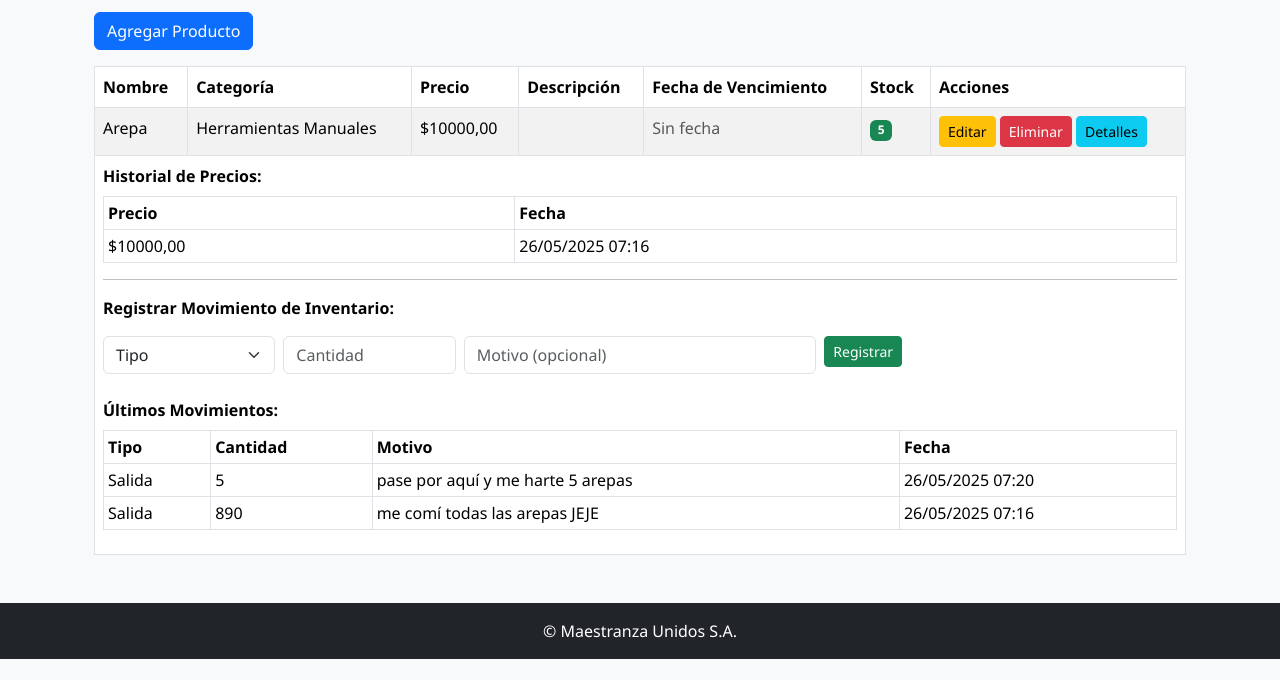
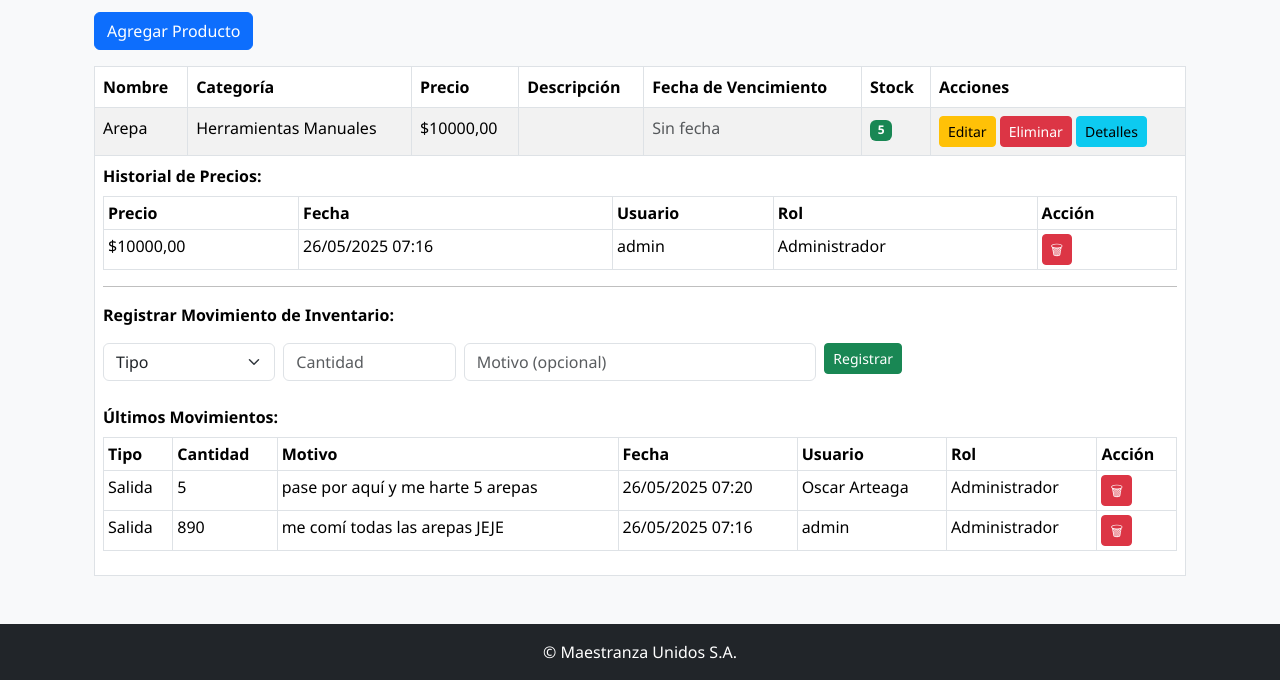
Before and after one commit to NerdSyntax/Maestranza, a Django app: page /productos/crud/ in a window 1280 px wide, after a click on "Detalles". Shown: the part 272-952 px from the top of the page. Before the commit the page ends 931 px from the top, so only its background shows below. Run offline with Django 5.2, Linux system fonts and the light colour scheme; a user stored in the database is signed in; data comes from the database, SQL or seed files in the repository; both versions use the stored data as it was after the commit.

Commit message:
se agrega que el admin pueda borrar historial precio y movimiento, que quede registrado usuario y rol en cada movimiento hecho

```diff
--- a/inventario/templates/inventario/producto_crud.html
+++ b/inventario/templates/inventario/producto_crud.html
@@ -71,15 +71,22 @@
         </td>
       </tr>
 
+      <!-- Detalles -->
       <tr class="collapse" id="historial{{ producto.id }}">
         <td colspan="7">
+
+          <!-- Historial de Precios -->
           <strong>Historial de Precios:</strong>
-          {% if producto.historial_precios.all %}
           <table class="table table-sm table-bordered mt-2">
             <thead>
               <tr>
                 <th>Precio</th>
                 <th>Fecha</th>
+                <th>Usuario</th>
+                <th>Rol</th>
+                {% if request.user.groups.first.name == 'Administrador' %}
+                <th>Acción</th>
+                {% endif %}
               </tr>
             </thead>
             <tbody>
@@ -87,18 +94,31 @@
               <tr>
                 <td>${{ h.precio }}</td>
                 <td>{{ h.fecha|date:"d/m/Y H:i" }}</td>
+                <td>
+                  {% if h.usuario %}
+                    {{ h.usuario.get_full_name|default:h.usuario.username }}
+                  {% else %}
+                    <em class="text-muted">Desconocido</em>
+                  {% endif %}
+                </td>
+                <td>{{ h.rol|default:"-" }}</td>
+                {% if request.user.groups.first.name == 'Administrador' %}
+                <td>
+                  <a href="{% url 'eliminar_historial_precio' h.id %}" class="btn btn-danger btn-sm"
+                     onclick="return confirm('¿Eliminar este historial de precio?');">🗑</a>
+                </td>
+                {% endif %}
               </tr>
               {% empty %}
-              <tr><td colspan="2">No hay historial.</td></tr>
+              <tr><td colspan="5">No hay historial.</td></tr>
               {% endfor %}
             </tbody>
           </table>
-          {% endif %}
 
           <hr>
 
+          <!-- Registrar Movimiento -->
           <strong>Registrar Movimiento de Inventario:</strong>
-          {% if producto.id %}
           <form method="post" action="{% url 'registrar_movimiento_directo' producto.id %}" class="row g-2 mt-2">
             {% csrf_token %}
             <div class="col-md-2">
@@ -118,10 +138,8 @@
               <button type="submit" class="btn btn-sm btn-success">Registrar</button>
             </div>
           </form>
-          {% else %}
-            <p class="text-danger">Error: producto sin ID, no se puede registrar movimiento.</p>
-          {% endif %}
 
+          <!-- Últimos Movimientos -->
           <strong class="mt-4 d-block">Últimos Movimientos:</strong>
           <table class="table table-sm table-bordered mt-2">
             <thead>
@@ -130,6 +148,11 @@
                 <th>Cantidad</th>
                 <th>Motivo</th>
                 <th>Fecha</th>
+                <th>Usuario</th>
+                <th>Rol</th>
+                {% if request.user.groups.first.name == 'Administrador' %}
+                <th>Acción</th>
+                {% endif %}
               </tr>
             </thead>
             <tbody>
@@ -139,19 +162,37 @@
                 <td>{{ mov.cantidad }}</td>
                 <td>{{ mov.motivo|default:"—" }}</td>
                 <td>{{ mov.fecha|date:"d/m/Y H:i" }}</td>
+                <td>
+                  {% if mov.usuario %}
+                    {{ mov.usuario.get_full_name|default:mov.usuario.username }}
+                  {% else %}
+                    <em class="text-muted">Desconocido</em>
+                  {% endif %}
+                </td>
+                <td>{{ mov.rol|default:"-" }}</td>
+                {% if request.user.groups.first.name == 'Administrador' %}
+                <td>
+                  <a href="{% url 'eliminar_movimiento' mov.id %}" class="btn btn-danger btn-sm"
+                     onclick="return confirm('¿Eliminar este movimiento?');">🗑</a>
+                </td>
+                {% endif %}
               </tr>
               {% empty %}
-              <tr><td colspan="4">Sin movimientos aún.</td></tr>
+              <tr><td colspan="7">Sin movimientos aún.</td></tr>
               {% endfor %}
             </tbody>
           </table>
+
         </td>
       </tr>
-      {% empty %}
-      <tr>
-        <td colspan="7" class="text-center">No hay productos registrados.</td>
-      </tr>
       {% endfor %}
+   {% for producto in productos %}
+{% empty %}
+  <tr>
+    <td colspan="7" class="text-center">No hay productos registrados.</td>
+  </tr>
+{% endfor %}
+
     </tbody>
   </table>
 </div>
--- a/inventario/urls.py
+++ b/inventario/urls.py
@@ -10,19 +10,29 @@ urlpatterns = [
 
     path('tienda/', views.tienda_view, name='tienda'),
 
-
     # CRUD de productos
     path('productos/registrar/', views.registro_producto, name='registro_producto'),
     path('productos/crud/', views.producto_crud, name='producto_crud'),
     path('productos/editar/<int:producto_id>/', views.editar_producto, name='editar_producto'),
+
     # CRUD de usuarios
     path('usuarios/', views.usuarios_crud, name='usuarios_crud'),
+
+    # Carrito
     path('carrito/', views.ver_carrito, name='ver_carrito'),
+
+    # Historial precios
     path('productos/historial/<int:producto_id>/', views.historial_precios_producto, name='historial_precios'),
 
-
+    # Movimientos de inventario
     path('movimientos/', views.listar_movimientos, name='listar_movimientos'),
     path('movimientos/registrar/', views.registrar_movimiento, name='registrar_movimiento'),
     path('productos/movimiento/<int:producto_id>/', views.registrar_movimiento_directo, name='registrar_movimiento_directo'),
+
+    # Eliminación de historial y movimientos
+    path('productos/eliminar-historial/<int:historial_id>/', views.eliminar_historial_precio, name='eliminar_historial_precio'),
+    path('productos/eliminar-movimiento/<int:movimiento_id>/', views.eliminar_movimiento, name='eliminar_movimiento'),
+
+    # Logout
     path('logout/', views.logout_view, name='logout'),
 ]
--- a/inventario/views.py
+++ b/inventario/views.py
@@ -2,15 +2,15 @@ from django.shortcuts import render, redirect, get_object_or_404
 from django.contrib import messages
 from django.contrib.auth.models import User, Group
 from django.contrib.auth.decorators import login_required, user_passes_test
-from django.contrib.auth import authenticate, login
+from django.contrib.auth import authenticate, login, logout
 from django.views.decorators.http import require_POST
 from datetime import date, timedelta
 
 from .models import Producto, HistorialPrecio, MovimientoInventario, CategoriaProducto
 from .forms import ProductoForm, UsuarioForm, MovimientoInventarioForm
-from django.contrib.auth import logout
 
 
+# 🎯 Decorador: permite al grupo o admin
 def group_required_or_admin(group_name):
     def check_group(user):
         return user.is_authenticated and (
@@ -42,7 +42,6 @@ def login_view(request):
                 return redirect('index')
         else:
             messages.error(request, 'Usuario o contraseña incorrectos.')
-
     return render(request, 'inventario/login.html')
 
 
@@ -76,16 +75,13 @@ def registro_usuario(request):
                     last_name=last_name,
                     password=password
                 )
-                # Asignamos rol por defecto (Comprador)
                 comprador_group = Group.objects.get_or_create(name='Comprador')[0]
                 user.groups.add(comprador_group)
-
                 return redirect('login')
             else:
                 return render(request, 'inventario/registro_usuario.html', {
                     'error': "El nombre de usuario ya existe."
                 })
-
     return render(request, 'inventario/registro_usuario.html')
 
 
@@ -128,7 +124,13 @@ def registro_producto(request):
         form = ProductoForm(request.POST, request.FILES)
         if form.is_valid():
             producto = form.save()
-            HistorialPrecio.objects.create(producto=producto, precio=producto.precio)
+            rol = request.user.groups.first().name if request.user.groups.exists() else "Sin rol"
+            HistorialPrecio.objects.create(
+                producto=producto,
+                precio=producto.precio,
+                usuario=request.user,
+                rol=rol
+            )
             return redirect('producto_crud')
     else:
         form = ProductoForm()
@@ -146,7 +148,13 @@ def editar_producto(request, producto_id):
         if form.is_valid():
             producto_actualizado = form.save()
             if producto_actualizado.precio != precio_anterior:
-                HistorialPrecio.objects.create(producto=producto_actualizado, precio=producto_actualizado.precio)
+                rol = request.user.groups.first().name if request.user.groups.exists() else "Sin rol"
+                HistorialPrecio.objects.create(
+                    producto=producto_actualizado,
+                    precio=producto_actualizado.precio,
+                    usuario=request.user,
+                    rol=rol
+                )
             messages.success(request, "Producto modificado exitosamente.")
             return redirect('producto_crud')
     else:
@@ -231,12 +239,33 @@ def historial_precios_producto(request, producto_id):
 
 
 @login_required
+@group_required_or_admin('Administrador')
+def eliminar_historial_precio(request, historial_id):
+    historial = get_object_or_404(HistorialPrecio, pk=historial_id)
+    historial.delete()
+    messages.success(request, "Historial eliminado.")
+    return redirect('producto_crud')
+
+
+@login_required
+@group_required_or_admin('Administrador')
+def eliminar_movimiento(request, movimiento_id):
+    movimiento = get_object_or_404(MovimientoInventario, pk=movimiento_id)
+    movimiento.delete()
+    messages.success(request, "Movimiento eliminado.")
+    return redirect('producto_crud')
+
+
+@login_required
 @group_required_or_admin('Empleado')
 def registrar_movimiento(request):
     if request.method == 'POST':
         form = MovimientoInventarioForm(request.POST)
         if form.is_valid():
-            movimiento = form.save()
+            movimiento = form.save(commit=False)
+            movimiento.usuario = request.user
+            movimiento.rol = request.user.groups.first().name if request.user.groups.exists() else "Sin rol"
+            movimiento.save()
             if movimiento.tipo == 'entrada':
                 movimiento.producto.stock += movimiento.cantidad
             elif movimiento.tipo == 'salida':
@@ -266,11 +295,13 @@ def registrar_movimiento_directo(request, producto_id):
     motivo = request.POST.get('motivo', '')
 
     if tipo in ['entrada', 'salida'] and cantidad > 0:
-        MovimientoInventario.objects.create(
+        movimiento = MovimientoInventario.objects.create(
             producto=producto,
             tipo=tipo,
             cantidad=cantidad,
-            motivo=motivo
+            motivo=motivo,
+            usuario=request.user,
+            rol=request.user.groups.first().name if request.user.groups.exists() else "Sin rol"
         )
         if tipo == 'entrada':
             producto.stock += cantidad
@@ -280,14 +311,11 @@ def registrar_movimiento_directo(request, producto_id):
         messages.success(request, f"Movimiento '{tipo}' registrado para {producto.nombre}.")
     else:
         messages.error(request, "Error al registrar movimiento.")
-
     return redirect('producto_crud')
 
 
-# Vista abierta al público
 def ver_carrito(request):
     return render(request, 'inventario/carrito.html')
-
 
 
 def logout_view(request):
```
Also changed, not shown: inventario/models.py (+40 -14 lines), db.sqlite3, inventario/migrations/0009_historialprecio_rol_historialprecio_usuario_and_more.py (added).
